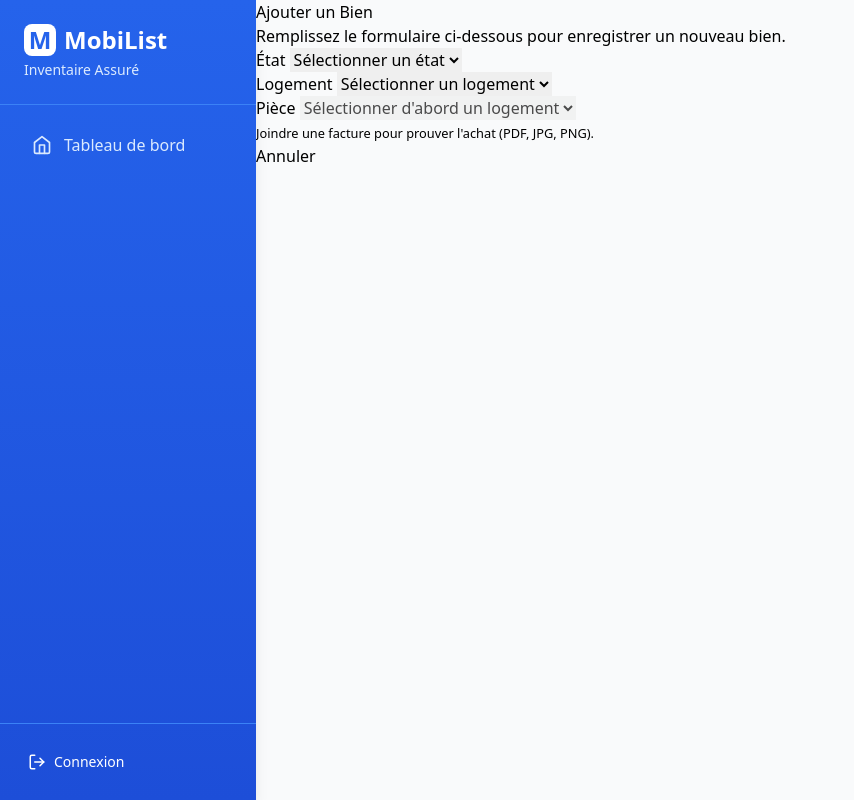
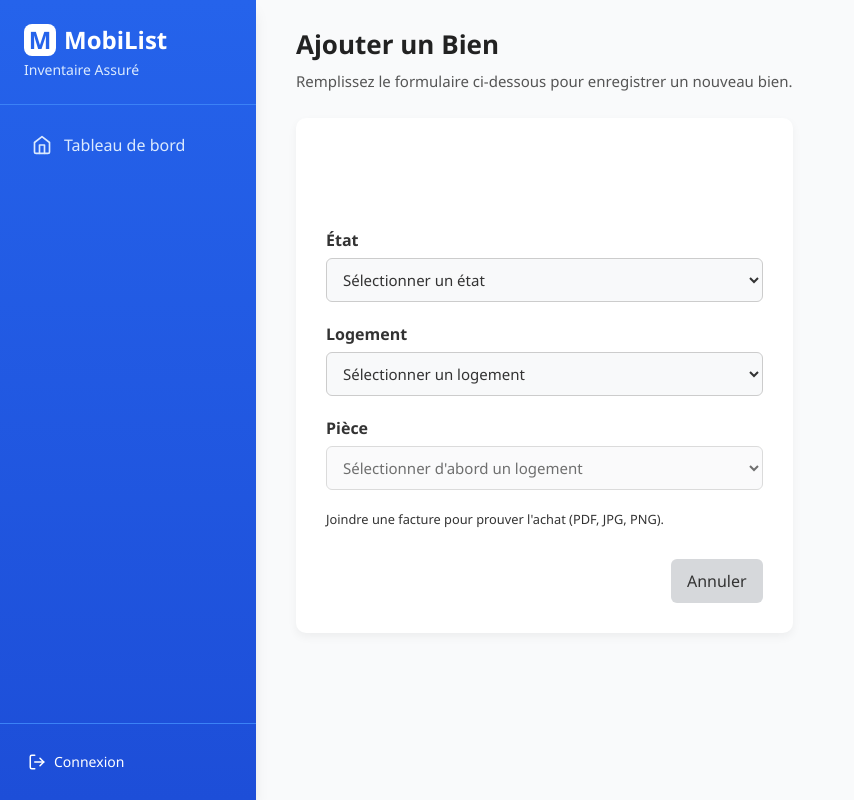
Before and after one commit to Y46ne/SAE_Projet_etudiant, a Python web app: template monApp/templates/ajouter_bien.html in a window 1280 px wide. Shown: the whole page, without its empty margins (0-854 px from the left). Run offline with Jinja, Linux system fonts and the light colour scheme; the template is opened without the code that fills it, so the values that code supplies are empty; some libraries are stand-ins or nearby versions.

Commit message:
Ajout de la barre latérale dans le base.html et modification de quelque pages

```diff
--- /dev/null
+++ b/monApp/static/css/ajouter_bien.css
@@ -0,0 +1,152 @@
+/* Hérite du style global du tableau de bord */
+body {
+  background-color: #f5f6fa;
+  color: #333;
+  font-family: "Segoe UI", Roboto, sans-serif;
+  display: flex;
+  height: 100vh;
+}
+
+.container {
+  display: flex;
+  width: 100%;
+}
+
+.main-content {
+  flex: 1;
+  padding: 25px 40px;
+}
+
+/* --- En-tête --- */
+header {
+  display: flex;
+  flex-direction: column;
+  align-items: flex-start;
+  margin-bottom: 25px;
+}
+
+header h1 {
+  font-size: 26px;
+  font-weight: 700;
+  color: #222;
+  margin-bottom: 6px;
+}
+
+header p {
+  color: #555;
+  font-size: 15px;
+}
+
+/* --- Carte contenant le formulaire --- */
+.form-section .card {
+  background-color: #ffffff;
+  border-radius: 10px;
+  padding: 30px;
+  box-shadow: 0 4px 10px rgba(0, 0, 0, 0.05);
+  max-width: 650px;
+  margin: 0 auto;
+}
+
+/* --- Champs du formulaire --- */
+.form {
+  display: flex;
+  flex-direction: column;
+  gap: 20px;
+}
+
+.form-group {
+  display: flex;
+  flex-direction: column;
+}
+
+.form-label {
+  font-weight: 600;
+  color: #333;
+  margin-bottom: 6px;
+}
+
+.form-input,
+.form-textarea,
+select {
+  border: 1px solid #ccc;
+  border-radius: 6px;
+  padding: 10px 12px;
+  font-size: 15px;
+  background-color: #f8f9fa;
+  transition: border-color 0.2s ease, box-shadow 0.2s ease;
+}
+
+.form-input:focus,
+.form-textarea:focus,
+select:focus {
+  border-color: #0d6efd;
+  box-shadow: 0 0 0 3px rgba(13, 110, 253, 0.15);
+  outline: none;
+  background-color: #fff;
+}
+
+/* --- Zone texte --- */
+.form-textarea {
+  resize: vertical;
+  min-height: 90px;
+}
+
+/* --- Boutons --- */
+.form-actions {
+  display: flex;
+  justify-content: flex-end;
+  gap: 10px;
+  margin-top: 10px;
+}
+
+.btn-primary {
+  background-color: #0d6efd;
+  border: none;
+  color: white;
+  padding: 10px 16px;
+  border-radius: 6px;
+  font-weight: bold;
+  cursor: pointer;
+  transition: background-color 0.2s;
+}
+
+.btn-primary:hover {
+  background-color: #0b5ed7;
+}
+
+.btn-secondary {
+  background-color: #d6d8db;
+  border: none;
+  padding: 10px 16px;
+  border-radius: 6px;
+  cursor: pointer;
+  color: #333;
+  font-weight: 500;
+  text-decoration: none;
+  transition: background-color 0.2s;
+}
+
+.btn-secondary:hover {
+  background-color: #c9cbcf;
+}
+
+/* --- Responsive --- */
+@media (max-width: 768px) {
+  .main-content {
+    padding: 20px;
+  }
+
+  .form-section .card {
+    padding: 20px;
+  }
+
+  .form-actions {
+    flex-direction: column;
+  }
+
+  .btn-primary,
+  .btn-secondary {
+    width: 100%;
+    text-align: center;
+  }
+}
--- a/monApp/templates/ajouter_bien.html
+++ b/monApp/templates/ajouter_bien.html
@@ -3,7 +3,7 @@
 {% block title %}Ajouter un Bien{% endblock %}
 
 {% block head %}
-  <link rel="stylesheet" href="{{ url_for('static', filename='../static/css/logement_client.css') }}">
+  <link rel="stylesheet" href="{{ url_for('static', filename='../static/css/ajouter_bien.css') }}">
 {% endblock %}
 
 {% block content %}
--- a/monApp/templates/ajouter_logement.html
+++ b/monApp/templates/ajouter_logement.html
@@ -3,7 +3,7 @@
 {% block title %}Ajouter un Logement{% endblock %}
 
 {% block head %}
-  <link rel="stylesheet" href="{{ url_for('static', filename='../static/css/logement_client.css') }}">
+  <link rel="stylesheet" href="{{ url_for('static', filename='../static/css/ajouter_logement.css') }}">
 {% endblock %}
 
 {% block content %}
```
Also changed, not shown: monApp/templates/base.html (+10 -22 lines), monApp/static/css/ajouter_piece.css (line endings or trailing spaces).
